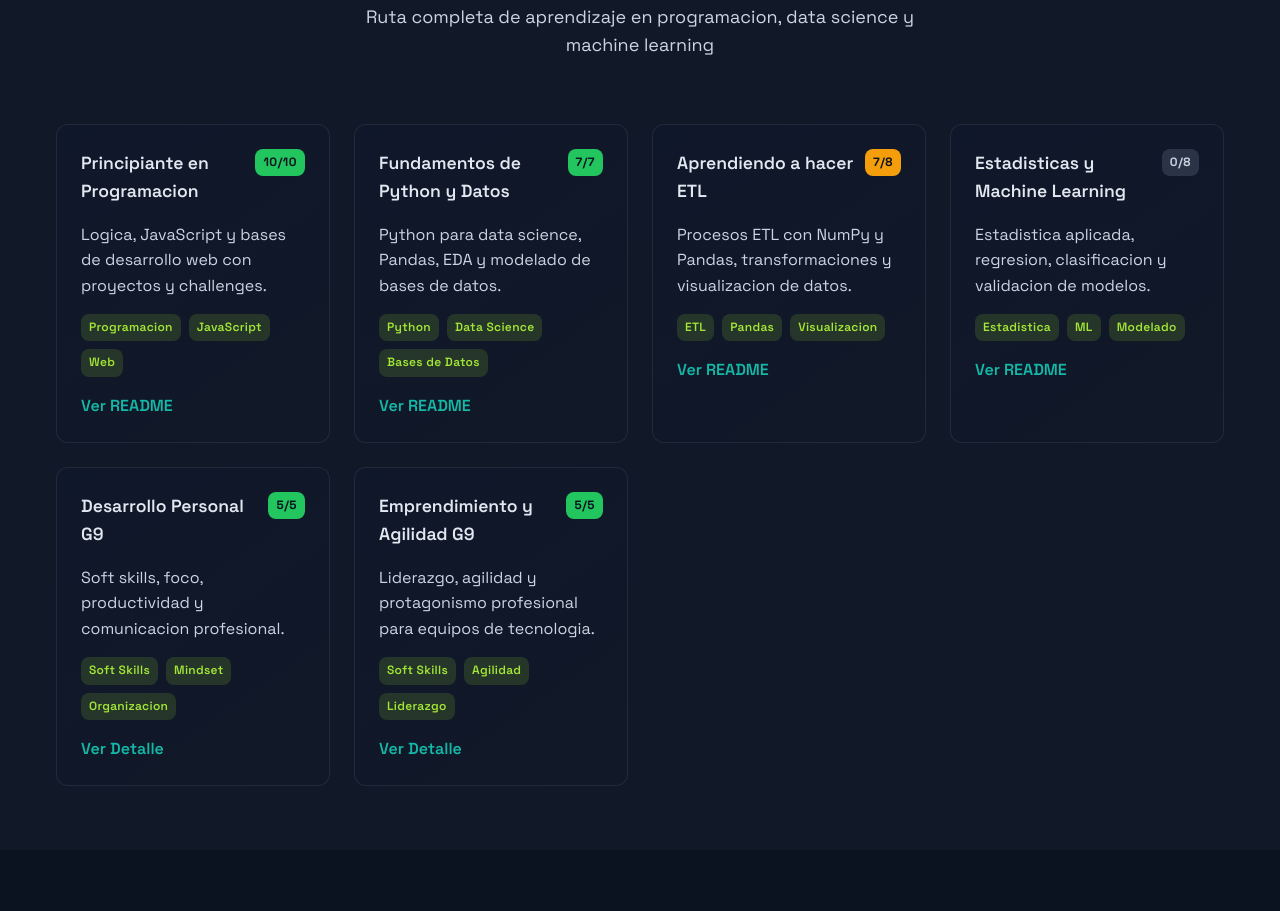
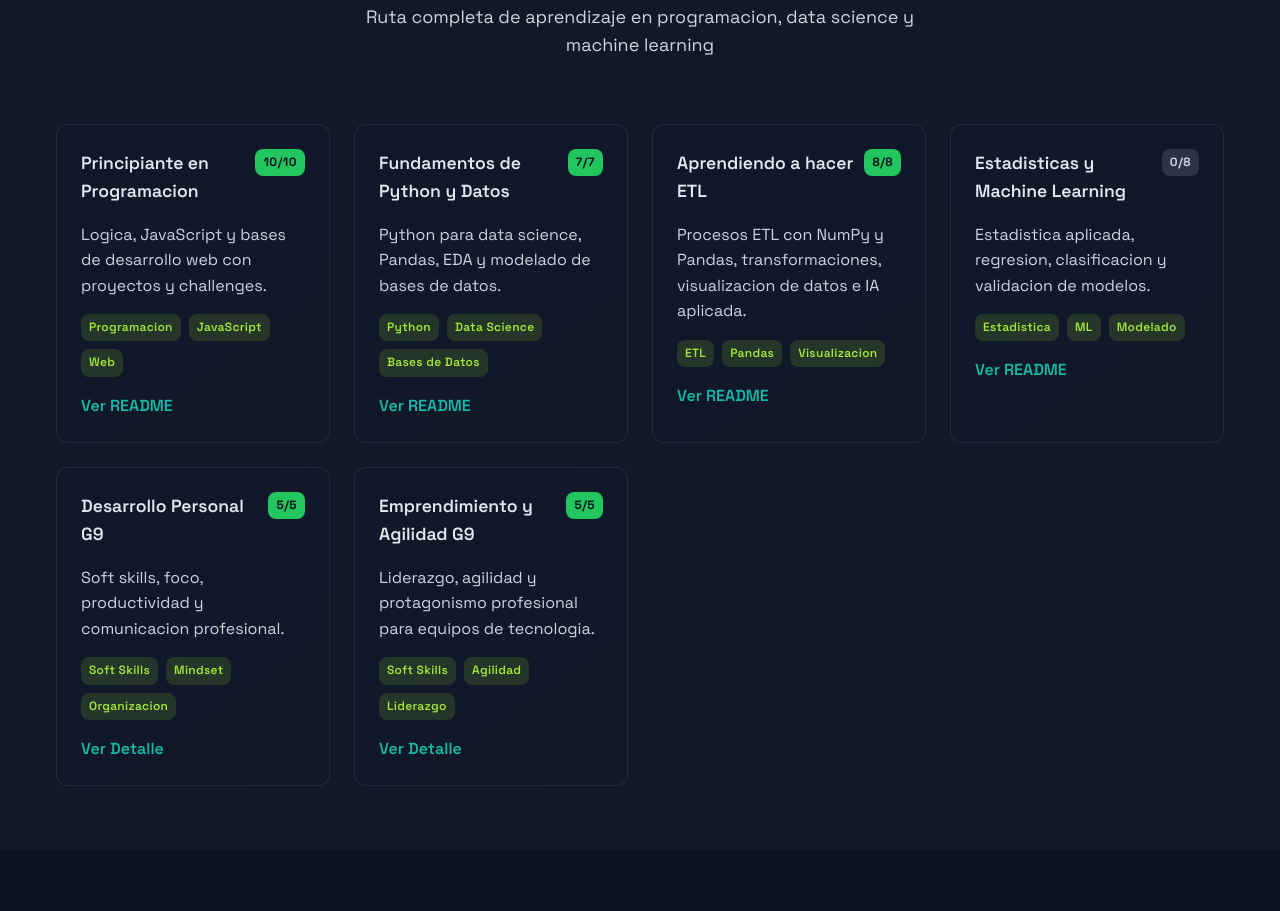
Before and after one commit to MiyoBran/Alura-ONE-G9, a website: page index.html in a window 1280 px wide. Shown: the part 2604-3515 px from the top of the page. Drawn offline with nearby package versions, Linux system fonts and the light colour scheme.

Commit message:
Actualiza el progreso del curso "Aprendiendo a hacer ETL" a 8/8 y mejora la descripción del curso en index.html.

```diff
--- a/index.html
+++ b/index.html
@@ -342,10 +342,10 @@
                 <div class="track-card">
                     <div class="track-header">
                         <h3 class="track-title">Aprendiendo a hacer ETL</h3>
-                        <span class="track-status in-progress">7/8</span>
+                        <span class="track-status completed">8/8</span>
                     </div>
                     <p class="track-description">
-                        Procesos ETL con NumPy y Pandas, transformaciones y visualizacion de datos.
+                        Procesos ETL con NumPy y Pandas, transformaciones, visualizacion de datos e IA aplicada.
                     </p>
                     <div class="track-tags">
                         <span class="track-tag">ETL</span>
```
Also changed, not shown: README.md, formacion-Aprendiendo-a-hacer-ETL-G9-ONE/README.md.
